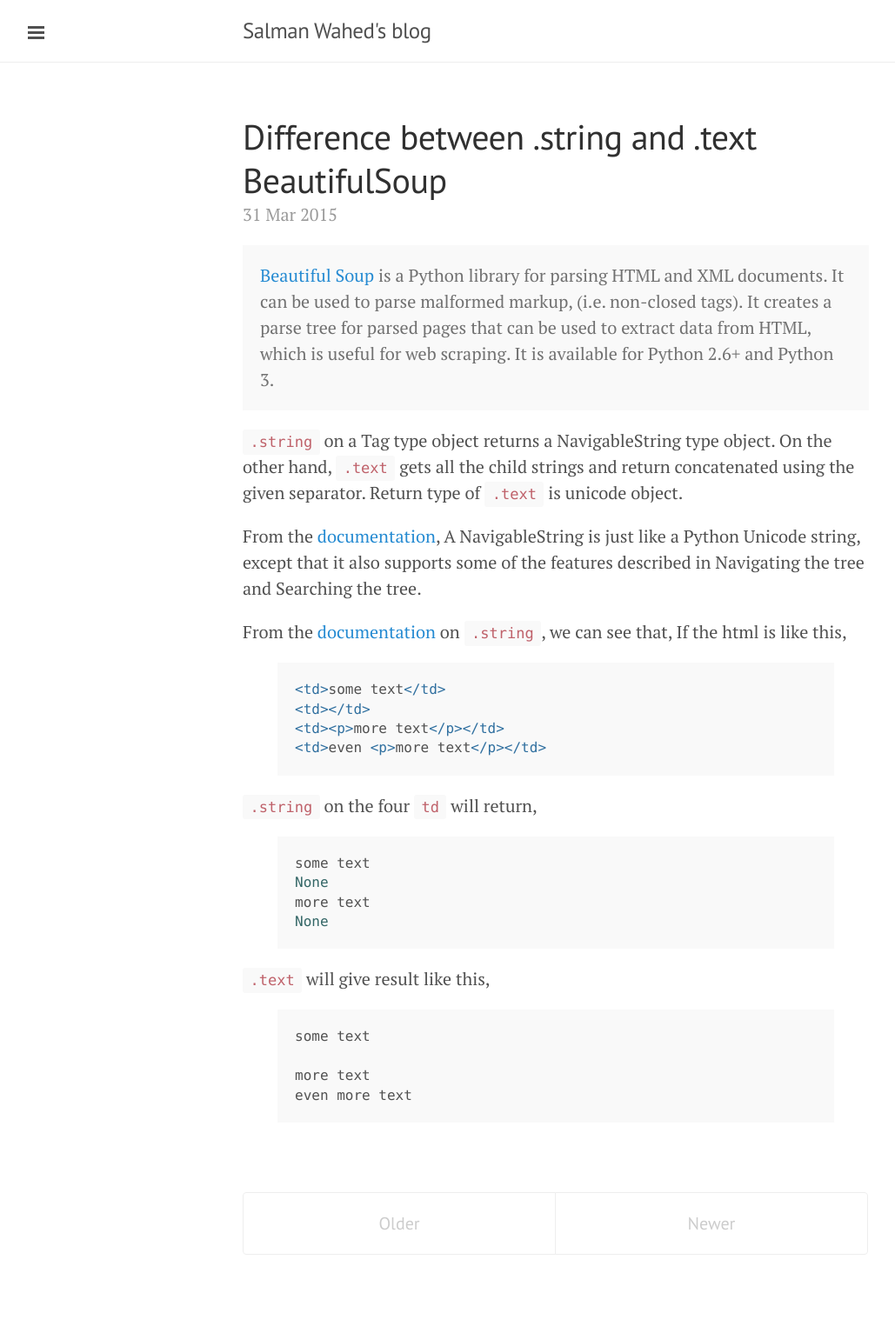
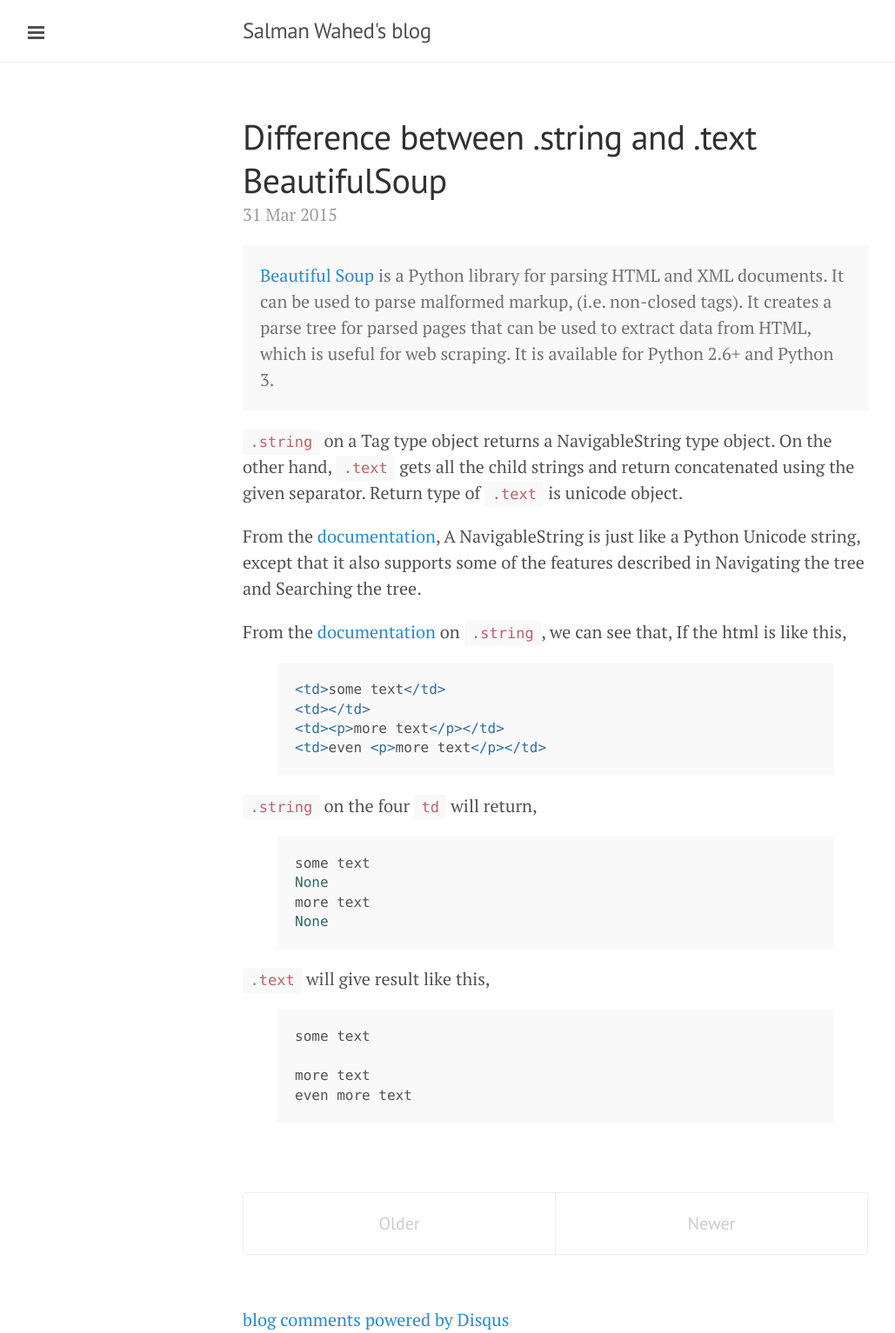
Before and after one commit to salmanwahed/salmanwahed.github.io, a Jekyll site: the page built from index.html, in a window 1280 px wide. Shown: the whole page at 87% size, without its empty margins (1-1030 px from the left). Built offline with Jekyll 4.4.1, drawn with Linux system fonts in a browser that asks for light colours; Markdown is read by kramdown in place of the engine named in the settings; the list of posts is cut into pages by our own code; comment, search, counter and statistics services are not loaded; before the commit the page ends 1503 px from its top, so only the background shows below that.

Commit message:
discuss plugin added

```diff
--- a/_includes/comments.html
+++ b/_includes/comments.html
@@ -1,18 +1,21 @@
-{% if page.comments %}
-<!-- Add Disqus comments. -->
+<!-- This is the actual comments section -->
 <div id="disqus_thread"></div>
 <script type="text/javascript">
     /* * * CONFIGURATION VARIABLES: EDIT BEFORE PASTING INTO YOUR WEBPAGE * * */
     var disqus_shortname = 'salmanwahed'; // required: replace example with your forum shortname
-  var disqus_identifier = "{{ site.salmanwahed }}{{ page.url | replace:'index.html','' }}";
+    var disqus_identifier = '{{ page.url }}';
+    var disqus_url = 'http://salmanwahed.github.io{{ page.url }}';
 
     /* * * DON'T EDIT BELOW THIS LINE * * */
     (function() {
         var dsq = document.createElement('script'); dsq.type = 'text/javascript'; dsq.async = true;
-    dsq.src = '//' + disqus_shortname + '.disqus.com/embed.js';
+        dsq.src = 'http://' + disqus_shortname + '.disqus.com/embed.js';
         (document.getElementsByTagName('head')[0] || document.getElementsByTagName('body')[0]).appendChild(dsq);
     })();
 </script>
-<noscript>Please enable JavaScript to view the <a href="http://disqus.com/?ref_noscript">comments powered by Disqus.</a></noscript>
-<a href="http://disqus.com" class="dsq-brlink">comments powered by <span class="logo-disqus">Disqus</span></a>
-{% endif %}
+<noscript>Please enable JavaScript to view the
+    <a href="http://disqus.com/?ref_noscript">comments powered by Disqus.</a>
+</noscript>
+        <a href="http://disqus.com" class="dsq-brlink">blog comments powered by
+            <span class="logo-disqus">Disqus</span>
+        </a>
--- a/_layouts/default.html
+++ b/_layouts/default.html
@@ -23,8 +23,8 @@
 
       <div class="container content">
         {{ content }}
+        {% include comments.html %}
       </div>
     </div>
-  {% include comments.html %}
   </body>
 </html>
```
Also changed, not shown: 6 other files. Lines whose indentation alone changed are shown as unchanged.
